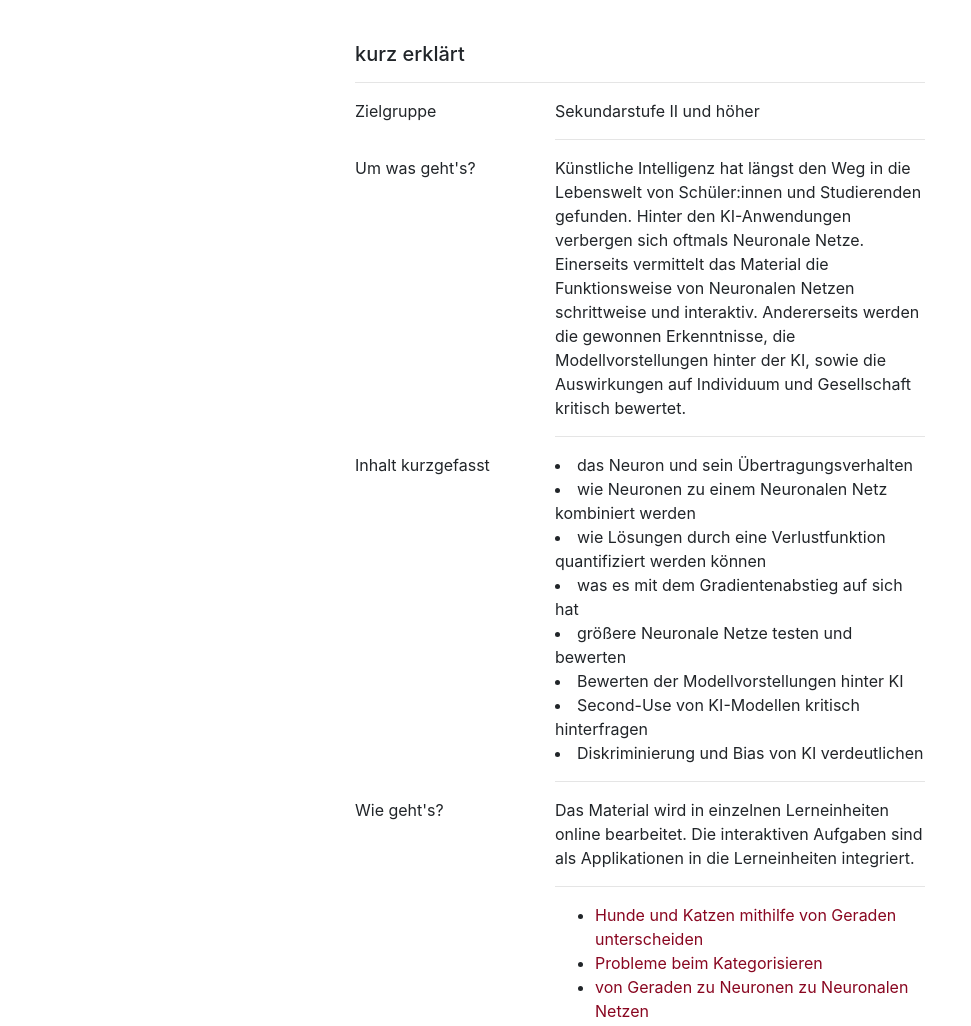
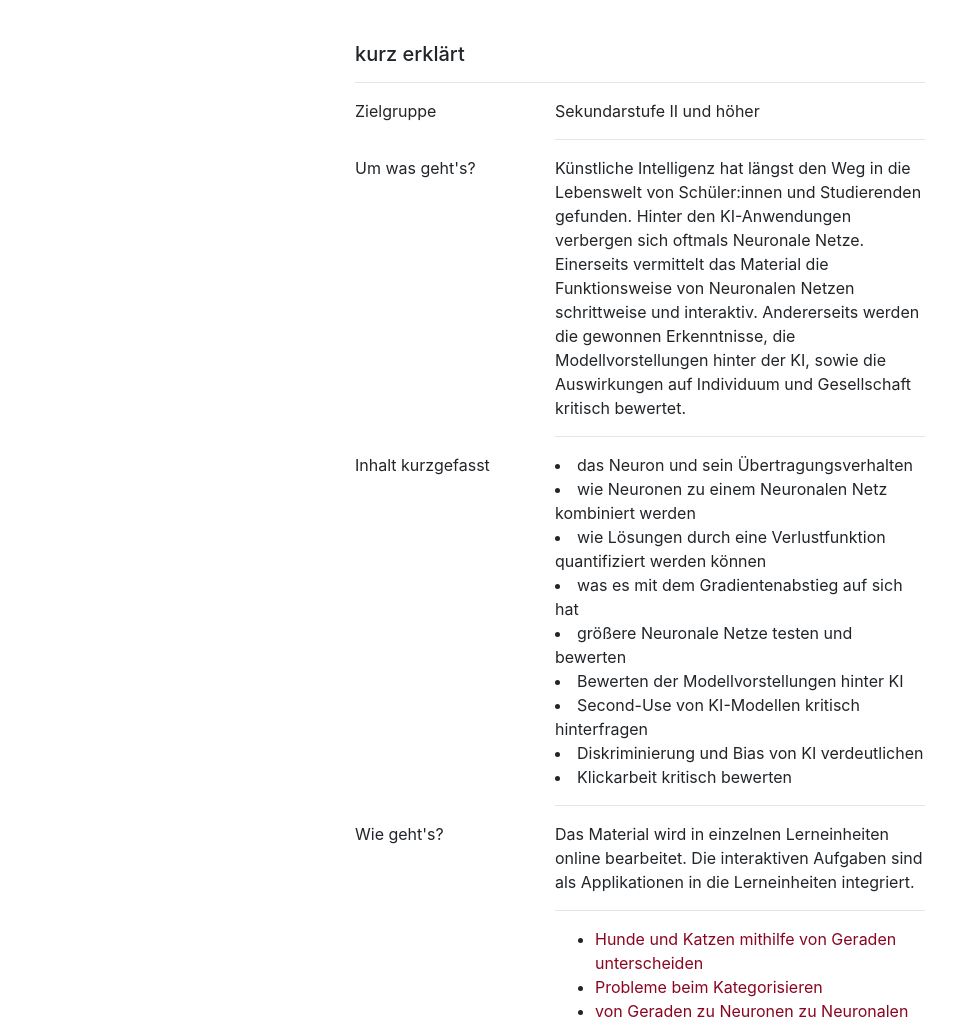
Before and after one commit to kiVerstehen/kiVerstehen, a plain HTML site: page html/zusätzliches.html in a window 1280 px wide. Shown: the part 62-1088 px from the top of the page, without its empty margins (0-971 px from the left). Drawn offline with nearby package versions, Linux system fonts and the light colour scheme.

Commit message:
added klickarbeit

```diff
--- a/html/zusätzliches.html
+++ b/html/zusätzliches.html
@@ -67,6 +67,7 @@
                         <li>Bewerten der Modellvorstellungen hinter KI</li>
                         <li>Second-Use von KI-Modellen kritisch hinterfragen</li>
                         <li>Diskriminierung und Bias von KI verdeutlichen</li>
+                        <li>Klickarbeit kritisch bewerten</li>
                     <hr>
                 </div>
                 <hr>
```
